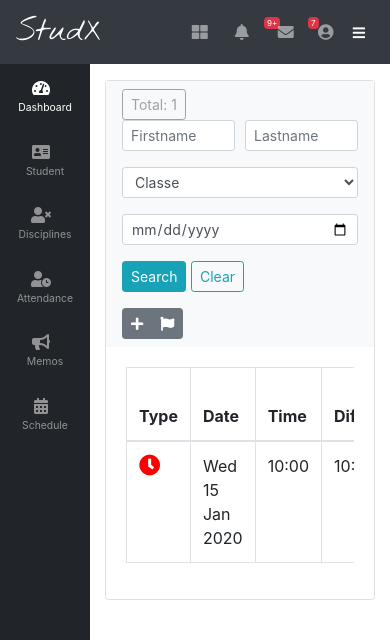
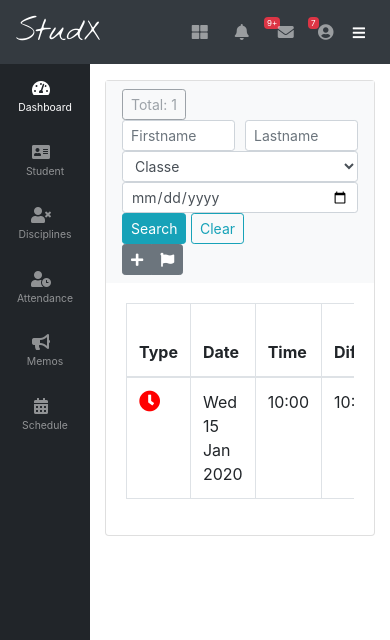
Before and after one commit to ghrimx/StudX, a Django app: template student/templates/student/arrivals_departures/in_out_list.html in a window 390 px wide. Shown: the top 640 px of the page. Run offline with Django 3.2, Linux system fonts and the light colour scheme; the template is opened without the code that fills it: most values are stand-ins (such as "Sample title", 1, 10 or a date in 2020); some libraries are stand-ins or nearby versions.

Commit message:
update & layout fix

```diff
--- a/student/templates/student/arrivals_departures/in_out_list_filter.html
+++ b/student/templates/student/arrivals_departures/in_out_list_filter.html
@@ -9,13 +9,13 @@
 
 	<form id="in_out_list_filter" method="POST" action="">{% csrf_token %}
 			<div class="form-row" >
-				<div class="form-group col">
+				<div class="col">
 					<input type="text" class="form-control form-control-sm" placeholder={% trans "Firstname" %}  name="fname" {% if request.POST %} value="{{request.POST.fname}}" {% endif %}>
 				</div>
-				<div class="form-group col">
+				<div class="col">
 					<input type="text" class="form-control form-control-sm" placeholder={% trans "Lastname" %}  name="lname" {% if request.POST %} value="{{request.POST.lname}}" {% endif %}>
 				</div>
-				<div class="form-group col-md-auto">
+				<div class="col-md-auto">
 					<select class="form-control form-control-sm"}  name="classe">
 						<option value=""> Classe </option>
 						{% for classe in classe_obj_list %}
@@ -24,10 +24,10 @@
 						{% endfor %}
 					</select>
 				</div>
-				<div class="form-group col-md-auto">
+				<div class="col-md-auto">
 					<input type="date" class="form-control form-control-sm" placeholder={% trans "date" %}  name="apply_on_date" {% if request.POST %} value="{{request.POST.apply_on_date}}" {% endif %}>
 				</div>
-				<div class="form-group col-md-auto">
+				<div class="col-md-auto">
 					<button class="btn btn-info save btn-sm" type="submit">Search</button>
 					<a href="{% url 'student:in_out_list' 'Arrival' %}" class="btn btn-outline-info btn-sm">Clear</a>
 				</div>
```
Also changed, not shown: student/templates/student/notes/student_notes.html (+5 -5 lines).
